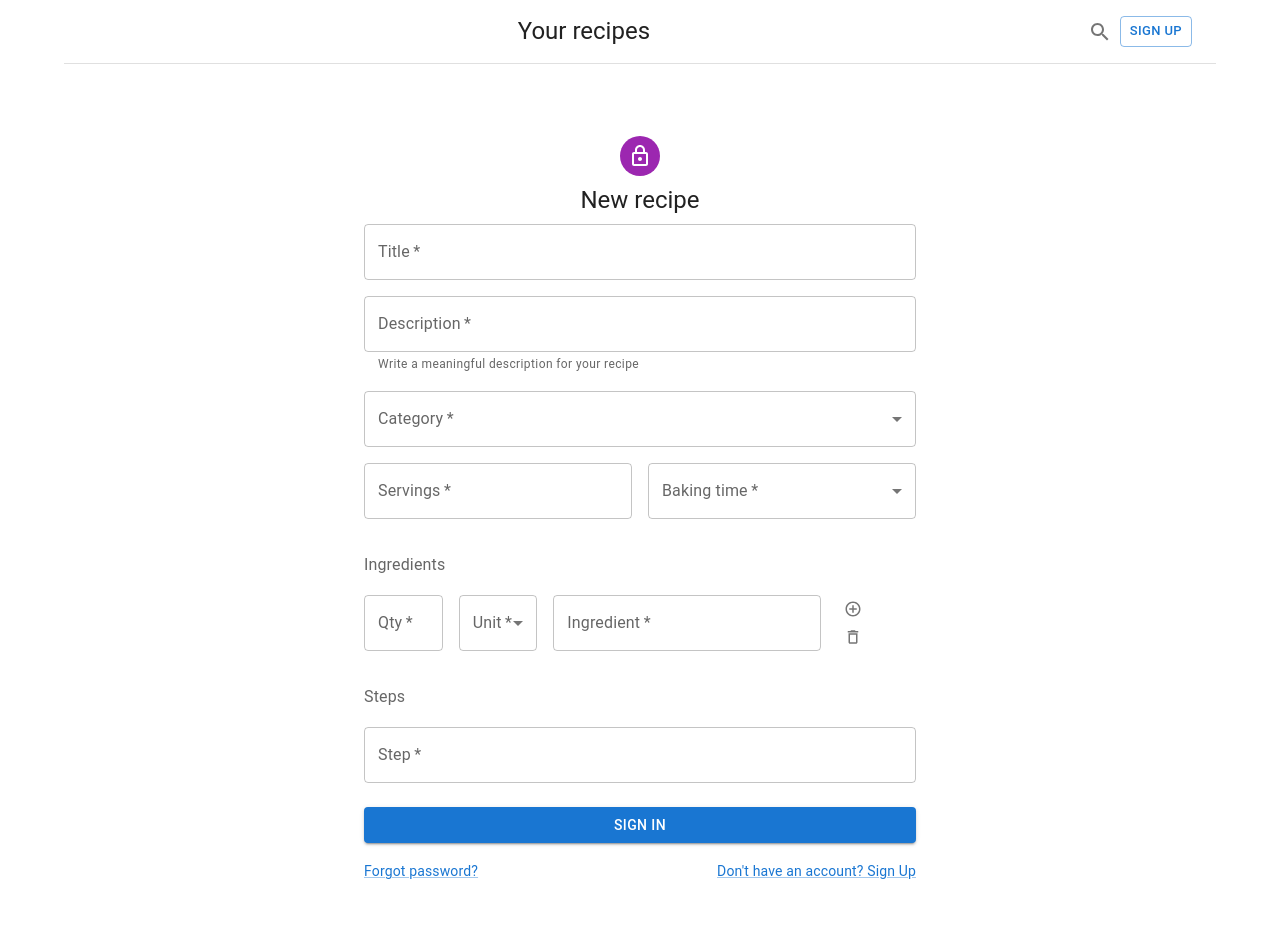
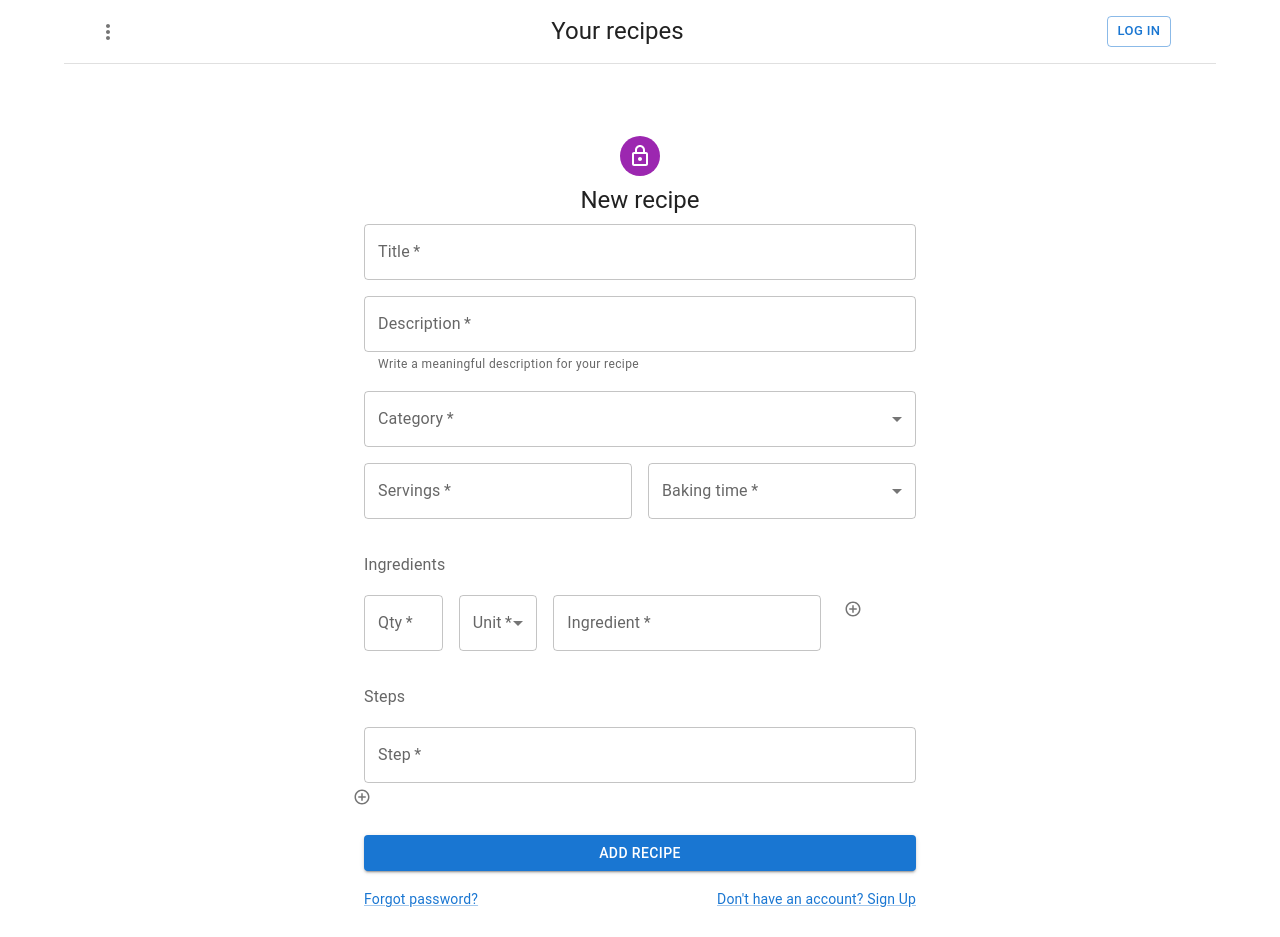
Before and after one commit to nadialefebvre/project-edible-nostalgia, a React (Create React App) app in the folder frontend/: page /addrecipe in a window 1280 px wide. Shown: the top 937 px of the page. Built offline with nearby package versions, Linux system fonts and the light colour scheme; a web font is replaced by a local one.

Commit message:
addrecipe fully working and menu in header

```diff
--- a/frontend/src/components/Header.js
+++ b/frontend/src/components/Header.js
@@ -7,11 +7,27 @@ import Button from '@mui/material/Button'
 import IconButton from '@mui/material/IconButton'
 import SearchIcon from '@mui/icons-material/Search'
 import Typography from '@mui/material/Typography'
+import Box from '@mui/material/Box'
+
+import Menu from '@mui/material/Menu'
+import MenuItem from '@mui/material/MenuItem'
+import MoreVertIcon from '@mui/icons-material/MoreVert'
 
 import user from "../reducers/user"
 
+const ITEM_HEIGHT = 48
 
 const Header = () => {
+
+
+  const [anchorEl, setAnchorEl] = React.useState(null)
+  const open = Boolean(anchorEl)
+  const handleClick = (event) => {
+    setAnchorEl(event.currentTarget)
+  }
+  const handleClose = () => {
+    setAnchorEl(null)
+  }
 
   const dispatch = useDispatch()
 
@@ -23,9 +39,63 @@ const Header = () => {
   return (
     <>
       <Toolbar sx={{ borderBottom: 1, borderColor: 'divider' }}>
-        {accessToken &&
+        {/* {accessToken &&
           <Button size="small" onClick={() => dispatch(user.actions.logOut())}>Log out</Button>
-        }
+        } */}
+
+
+
+        <IconButton
+          aria-label="more"
+          id="long-button"
+          aria-controls={open ? 'long-menu' : undefined}
+          aria-expanded={open ? 'true' : undefined}
+          aria-haspopup="true"
+          onClick={handleClick}
+        >
+          <MoreVertIcon />
+        </IconButton>
+        <Menu
+          id="long-menu"
+          MenuListProps={{
+            'aria-labelledby': 'long-button',
+          }}
+          anchorEl={anchorEl}
+          open={open}
+          onClose={handleClose}
+          PaperProps={{
+            style: {
+              maxHeight: ITEM_HEIGHT * 4.5,
+              width: '20ch',
+            },
+          }}
+        >
+          {accessToken ?
+            <MenuItem onClick={() => dispatch(user.actions.logOut())}>
+              Log out
+            </MenuItem> :
+            <MenuItem onClick={() => navigate("/login")}>
+              Log in
+            </MenuItem>
+          }
+
+          <MenuItem onClick={() => {
+            navigate("/recipes")
+            setAnchorEl(null)
+          }}>
+            All recipes
+          </MenuItem>
+          <MenuItem onClick={() => {
+            navigate("/addrecipe")
+            setAnchorEl(null)
+          }}>
+            Add a recipe
+          </MenuItem>
+        </Menu>
+
+
+
+
         <Typography
           component="h2"
           variant="h5"
@@ -36,12 +106,18 @@ const Header = () => {
         >
           {firstName ? `${firstName}'s recipes` : "Your recipes"}
         </Typography>
-        <IconButton>
+        {/* <IconButton>
           <SearchIcon />
-        </IconButton>
-        <Button variant="outlined" size="small" onClick={() => navigate("/login")}>
-          Sign up
-        </Button>
+        </IconButton> */}
+        <Box sx={{ width: 85 }}>
+          {accessToken ?
+            <Button variant="outlined" size="small" onClick={() => dispatch(user.actions.logOut())}>Log out</Button> :
+            <Button variant="outlined" size="small" onClick={() => navigate("/login")}>
+              Log in
+            </Button>
+          }
+        </Box>
+
       </Toolbar>
     </>
   )
--- a/frontend/src/pages/AddRecipe.js
+++ b/frontend/src/pages/AddRecipe.js
@@ -1,4 +1,6 @@
 import React, { useState } from 'react'
+import { useDispatch, useSelector } from "react-redux"
+
 import Avatar from '@mui/material/Avatar'
 import Button from '@mui/material/Button'
 import TextField from '@mui/material/TextField'
@@ -10,11 +12,17 @@ import Box from '@mui/material/Box'
 import LockOutlinedIcon from '@mui/icons-material/LockOutlined'
 import Typography from '@mui/material/Typography'
 import Container from '@mui/material/Container'
-import InputLabel from '@mui/material/InputLabel'
+import Stack from '@mui/material/Stack'
 import MenuItem from '@mui/material/MenuItem'
 import IconButton from '@mui/material/IconButton'
 import DeleteOutlineIcon from '@mui/icons-material/DeleteOutline'
 import AddCircleOutlineIcon from '@mui/icons-material/AddCircleOutline'
+
+import { API_URL } from "../utils/utils"
+import loading from "../reducers/loading"
+import Loader from "../components/Loader"
+import user from "../reducers/user"
+
 
 const categories = [
   {
@@ -88,18 +96,13 @@ const units = [
 
 
 export default function AddRecipe() {
-  const handleSubmit = (event) => {
-    event.preventDefault()
-    const data = new FormData(event.currentTarget)
-    console.log({
-      email: data.get('email'),
-      password: data.get('password'),
-    })
-  }
+
+  const dispatch = useDispatch()
+
+  const isLoading = useSelector((store) => store.loading.isLoading)
 
 
-
-  const [unit, setUnit] = useState("")
+  // const [unit, setUnit] = useState("")
 
   const [title, setTitle] = useState("")
   const [description, setDescription] = useState("")
@@ -113,7 +116,46 @@ export default function AddRecipe() {
       ingredient: "",
     }
   ])
-  const [steps, setSteps] = useState([])
+  const [steps, setSteps] = useState([""])
+
+
+  const onAddRecipe = (event) => {
+    event.preventDefault()
+    dispatch(loading.actions.setLoading(true))
+    const options = {
+      method: "POST",
+      headers: {
+        // "Authorization": accessToken,
+        "Content-Type": "application/json"
+      },
+      body: JSON.stringify({ title, description, category, bakingTime, servings, ingredients, steps })
+    }
+
+    fetch(API_URL("recipes"), options)
+      .then(res => res.json())
+      .then(data => {
+        if (data.success) {
+          alert("Recipe has been added.")
+          setTitle("")
+          setDescription("")
+          setCategory("")
+          setBakingTime("")
+          setServings("")
+          setIngredients([
+            {
+              quantity: "",
+              unit: "",
+              ingredient: "",
+            }
+          ])
+          setSteps([""])
+        } else {
+          alert(data.response.message)
+        }
+        dispatch(loading.actions.setLoading(false))
+      })
+  }
+
 
   const handleIngredientChange = (e, index) => {
     const { name, value } = e.target
@@ -140,6 +182,32 @@ export default function AddRecipe() {
   }
 
 
+
+
+  const handleStepChange = (e, index) => {
+    const stepsList = [...steps]
+    stepsList[index] = e.target.value
+    setSteps(stepsList)
+  }
+
+  const handleStepAdd = () => {
+    setSteps([...steps, ""])
+  }
+
+  const handleStepDelete = (index) => {
+    const stepsList = [...steps]
+    stepsList.splice(index, 1)
+    setSteps(stepsList)
+  }
+
+
+
+
+  if (isLoading) {
+    return <Loader />
+  }
+
+
   return (
     <Container component="main" maxWidth="sm">
       <Box
@@ -156,7 +224,7 @@ export default function AddRecipe() {
         <Typography component="h1" variant="h5">
           New recipe
         </Typography>
-        <Box component="form" onSubmit={handleSubmit} noValidate sx={{ mt: 1 }}>
+        <Box component="form" onSubmit={onAddRecipe} noValidate sx={{ mt: 1 }}>
 
           <Grid container spacing={2}>
 
@@ -219,6 +287,8 @@ export default function AddRecipe() {
                 fullWidth
                 id="servings"
                 label="Servings"
+                value={servings}
+                onChange={(e) => setServings(e.target.value)}
               />
             </Grid>
             <Grid item xs={6} sm={6}>
@@ -248,7 +318,10 @@ export default function AddRecipe() {
             </Grid>
 
 
-
+            {ingredients.map((ingredient, index) => (
+              <>
+                {/* <Grid item xs={12}>
+              <Stack direction="row" spacing={2}> */}
                 <Grid item xs={2} sm={2}>
                   <TextField
                     name="quantity"
@@ -256,6 +329,8 @@ export default function AddRecipe() {
                     fullWidth
                     id="quantity"
                     label="Qty"
+                    value={ingredient.quantity}
+                    onChange={(e) => handleIngredientChange(e, index)}
                   />
                 </Grid>
 
@@ -268,8 +343,11 @@ export default function AddRecipe() {
                     fullWidth
                     select
                     label="Unit"
-                value={unit}
-                onChange={(e) => setUnit(e.target.value)}
+                    name="unit"
+                    // value={unit}
+                    // onChange={(e) => setUnit(e.target.value)}
+                    value={ingredient.unit}
+                    onChange={(e) => handleIngredientChange(e, index)}
                   // helperText="Unit"
                   >
                     {units.map((option) => (
@@ -287,25 +365,46 @@ export default function AddRecipe() {
                     id="ingredient"
                     label="Ingredient"
                     name="ingredient"
+                    value={ingredient.ingredient}
+                    onChange={(e) => handleIngredientChange(e, index)}
                   />
                 </Grid>
 
                 <Grid item xs={2} sm={2}>
+                  {ingredients.length - 1 === index &&
+                    ingredients.length < 10 && (
                       <Box sx={{
                         width: 30, display: "flex", justifyContent: "flex-end", marginRight: 0
                       }}>
-                <IconButton aria-label="delete" size="small">
+                        <IconButton aria-label="add" size="small" onClick={handleIngredientAdd}>
                           <AddCircleOutlineIcon fontSize="inherit" />
                         </IconButton>
                       </Box>
+                    )}
+                  {ingredients.length !== 1 && (
                     <Box sx={{
                       width: 30, display: "flex", justifyContent: "flex-end", marginRight: 0
                     }}>
-                <IconButton aria-label="delete" size="small">
+                      <IconButton aria-label="delete" size="small" onClick={() => handleIngredientDelete(index)}>
                         <DeleteOutlineIcon fontSize="inherit" />
                       </IconButton>
                     </Box>
+                  )}
+
+
                 </Grid>
+                {/* </Stack>
+            </Grid> */}
+              </>
+            ))}
+
+
+
+
+
+
+
+
 
 
             <Grid item xs={12} marginTop={2}>
@@ -315,6 +414,10 @@ export default function AddRecipe() {
             </Grid>
 
 
+
+
+            {steps.map((step, index) => (
+              <>
                 <Grid item xs={12}>
                   <TextField
                     required
@@ -322,17 +425,37 @@ export default function AddRecipe() {
                     id="step"
                     label="Step"
                     name="step"
+                    value={step}
+                    onChange={(e) => handleStepChange(e, index)}
                   />
                 </Grid>
+                {steps.length !== 1 && (
+                  <IconButton aria-label="delete" size="small" onClick={() => handleStepDelete(index)}>
+                    <DeleteOutlineIcon fontSize="inherit" />
+                  </IconButton>
+                )}
+                {steps.length - 1 === index &&
+                  steps.length < 10 && (
+                    <IconButton aria-label="add" size="small" onClick={handleStepAdd}>
+                      <AddCircleOutlineIcon fontSize="inherit" />
+                    </IconButton>
+                  )}
+              </>
+            ))}
+
+
 
           </Grid>
+
+
+
           <Button
             type="submit"
             fullWidth
             variant="contained"
             sx={{ mt: 3, mb: 2 }}
           >
-            Sign In
+            Add recipe
           </Button>
           <Grid container>
             <Grid item xs>
```
Lines whose indentation alone changed are shown as unchanged.
